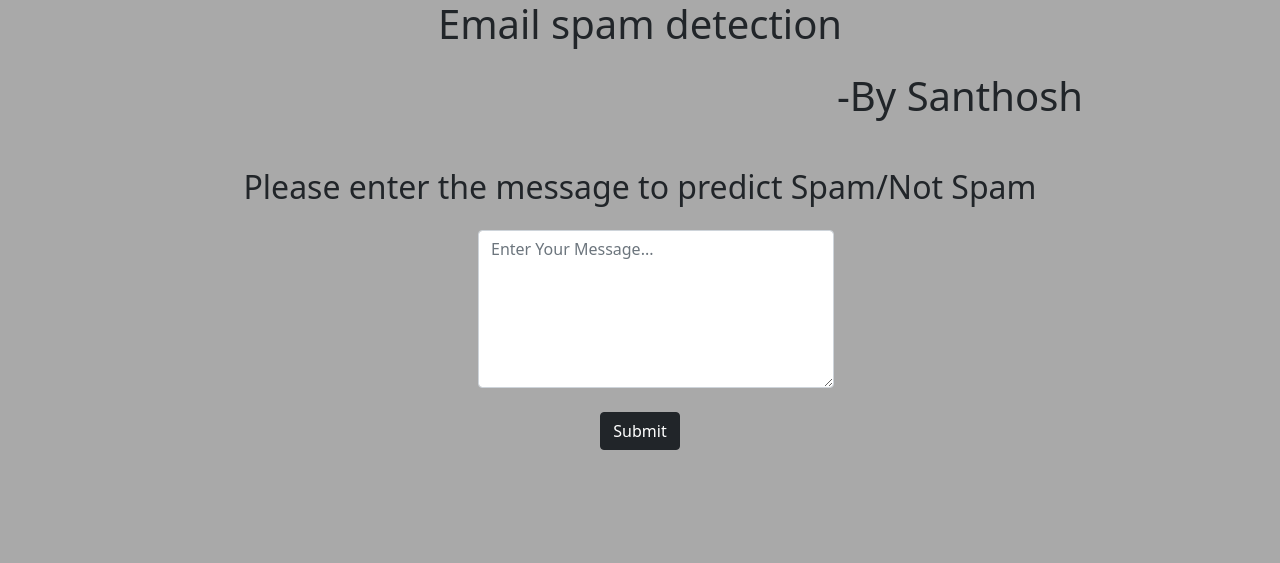
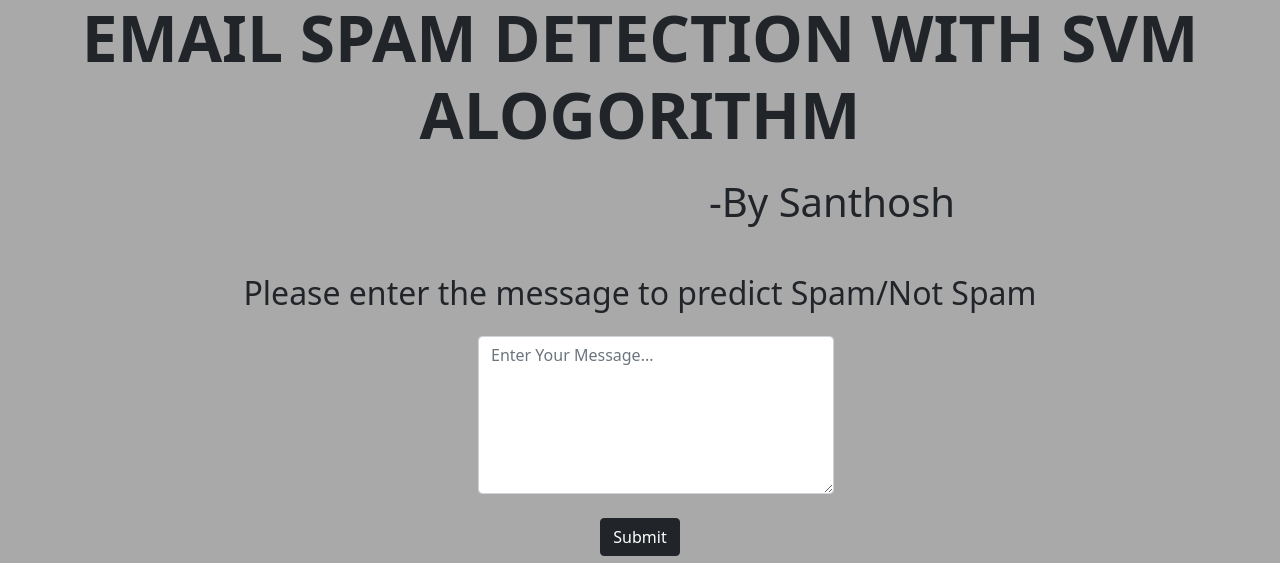
Before and after one commit to Ksanthosh20ka1a0554/email-spam-detection, a Flask app: page / in a window 1280 px wide. Shown: the top 563 px of the page. Run offline with Flask 3, Linux system fonts and the light colour scheme; parts of the project's set-up code (start-up, migrations or seed data) failed here and were passed over; some libraries are stand-ins or nearby versions.

Commit message:
17 commit

```diff
--- a/templates/base.html
+++ b/templates/base.html
@@ -7,11 +7,12 @@
     <link href="https://cdn.jsdelivr.net/npm/bootstrap@5.0.2/dist/css/bootstrap.min.css" rel="stylesheet" integrity="sha384-EVSTQN3/azprG1Anm3QDgpJLIm9Nao0Yz1ztcQTwFspd3yD65VohhpuuCOmLASjC" crossorigin="anonymous">
     <link rel="stylesheet" type="text/css" href="{{ url_for('static', filename='css/style.css') }}">
     <link rel="stylesheet" href="https://cdnjs.cloudflare.com/ajax/libs/font-awesome/6.2.0/css/all.css"></link>
+    <title>Email Message Spam Detector</title>
     {% block head %}{% endblock %}
 </head>
 <body>
-    <h1 class="text-center">Email spam detection</h1>
-    <h3 class="text-center mt-4 display-6" style="margin-left: 50%;">-By Santhosh</h3>
+    <h1 class="text-center fw-bold display-3">EMAIL SPAM DETECTION WITH SVM ALOGORITHM</h1>
+    <h3 class="text-center mt-4 display-6" style="margin-left: 30%;">-By Santhosh</h3>
     {% block body %}{% endblock %}
     <script src="https://cdn.jsdelivr.net/npm/bootstrap@5.0.2/dist/js/bootstrap.bundle.min.js" integrity="sha384-MrcW6ZMFYlzcLA8Nl+NtUVF0sA7MsXsP1UyJoMp4YLEuNSfAP+JcXn/tWtIaxVXM" crossorigin="anonymous"></script>
     <script src="https://code.jquery.com/jquery-3.6.0.min.js"></script>
```
